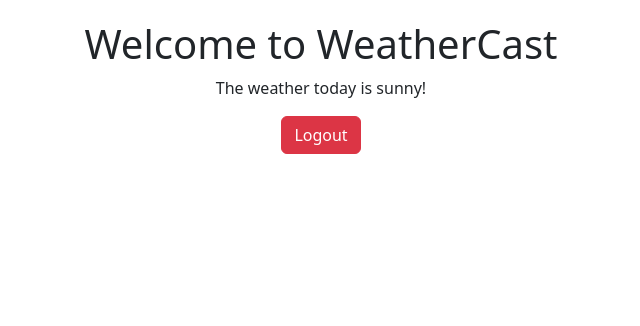
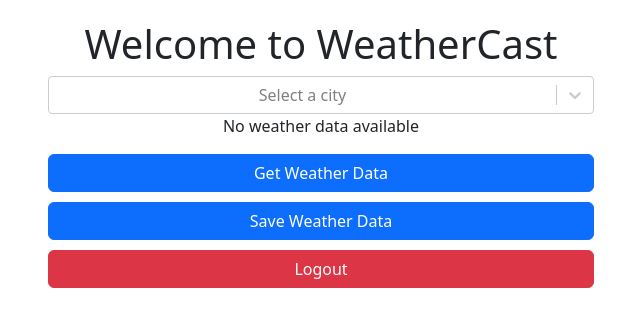
Before and after one commit to mohanadoweidat/slutprojekt, a React (Create React App) app: page /main in a window 1280 px wide. Shown: the top 326 px of the page, without its empty margins (319-959 px from the left). Built offline with nearby package versions, Linux system fonts and the light colour scheme; no server answers; sample sign-in values are in the browser's storage.

Commit message:
getWeatcher from API

```diff
--- a/package.json
+++ b/package.json
@@ -12,8 +12,11 @@
     "react": "^18.2.0",
     "react-bootstrap": "^2.7.4",
     "react-dom": "^18.2.0",
+    "react-icons": "^4.8.0",
     "react-router-dom": "^6.11.2",
     "react-scripts": "5.0.1",
+    "react-select": "^5.7.3",
+    "weather-icons": "^1.3.2",
     "web-vitals": "^2.1.4"
   },
   "scripts": {
--- a/src/App.css
+++ b/src/App.css
@@ -14,6 +14,85 @@ h1 {
   margin-bottom: 20px;
 }
 
+.button-container {
+  margin-top: 10px;
+  display: flex;
+  flex-direction: column;
+  gap: 10px;
+}
+
 .space{
   margin: 5px;
 }
+
+
+
+/* History css */
+.city-history {
+  margin-bottom: 20px;
+}
+
+.city-history h3 {
+  margin-bottom: 10px;
+}
+
+.city-history p {
+  cursor: pointer;
+  margin-bottom: 5px;
+}
+
+.city-history p:hover {
+  text-decoration: underline;
+  color: blue;
+}
+
+
+/*Saved data**/
+.saved-places {
+  margin-top: 20px;
+}
+
+.saved-weather-info {
+  display: flex;
+  align-items: center;
+  margin-bottom: 20px;
+  border: 1px solid #ccc;
+  padding: 10px;
+  border-radius: 4px;
+}
+
+.saved-weather-icon {
+  margin-right: 20px;
+}
+
+.savedweather-details {
+  flex-grow: 1;
+}
+
+.city-name {
+  font-size: 18px;
+  font-weight: bold;
+  margin-bottom: 5px;
+}
+
+.savedweather-data {
+  display: flex;
+  justify-content: space-between;
+  margin-bottom: 5px;
+}
+
+.temperature,
+.humidity,
+.wind-speed {
+  margin: 0;
+}
+
+.savedweather-description {
+  margin: 0;
+  color: #777;
+}
+
+.saved-date {
+  margin-top: 10px;
+  color: #777;
+}
--- a/src/MainPage.js
+++ b/src/MainPage.js
@@ -1,19 +1,150 @@
-import React from 'react';
+import React, { useState } from 'react';
 import firebase from './firebase';
+import { firestore } from './firebase';
+import Select from 'react-select';
 import { Button, Container, Row, Col } from 'react-bootstrap';
+import { WiDaySunny, WiCloud, WiRain, WiSnow, WiThunderstorm, WiNightClear, WiNightCloudy, WiNightCloudyHigh, WiNightRain, WiNightThunderstorm, WiNightSnow } from 'react-icons/wi';
+
+const weatherOptions = [
+  { value: 'London', label: 'London' },
+  { value: 'New York', label: 'New York' },
+  { value: 'Paris', label: 'Paris' },
+  { value: 'Stockholm', label: 'Stockholm' },
+  { value: 'Gothenburg', label: 'Gothenburg' },
+  { value: 'Malmö', label: 'Malmö' },
+  { value: 'Linköping', label: 'Linköping' },
+  { value: 'Västerås', label: 'Västerås' },
+  { value: 'Örebro', label: 'Örebro' },
+  { value: 'Helsingborg', label: 'Helsingborg' },
+  { value: 'Jönköping', label: 'Jönköping' },
+  { value: 'Norrköping', label: 'Norrköping' },
+];
 
 const MainPage = () => {
+  const [selectedCity, setSelectedCity] = useState(null);
+  const [weatherData, setWeatherData] = useState(null);
+
+
   const handleLogout = () => {
     firebase.auth().signOut();
   };
 
+
+  //Weather
+  const handleCityChange = (selectedOption) => {
+    setSelectedCity(selectedOption);
+  };
+  const fetchWeatherData = async (selectedCity) => {
+    const city = selectedCity?.value || selectedCity;
+
+    if (!city) {
+      setWeatherData(null);
+      return;
+    }
+
+    try {
+      const response = await fetch(
+        `https://api.openweathermap.org/data/2.5/weather?q=${city}&appid=${process.env.REACT_APP_APIKEY}`
+      );
+      if (response.ok) {
+        const data = await response.json();
+        setWeatherData(data);
+      } else {
+        console.log('Error:', response.status);
+      }
+    } catch (error) {
+      console.log('Error fetching weather data:', error);
+    }
+  };
+  const weatherIcon = (weatherCode) => {
+    if (weatherData && weatherData.weather) {
+      const code = weatherCode.substring(0, 2);
+
+      switch (code) {
+        case '01':
+          return <WiDaySunny size={60} color="#fdd835" />;
+        case '02':
+          return <WiCloud size={60} color="#78909c" />;
+        case '03':
+        case '04':
+          return <WiCloud size={60} color="#bdbdbd" />;
+        case '09':
+        case '10':
+          return <WiRain size={60} color="#1565c0" />;
+        case '11':
+          return <WiThunderstorm size={60} color="#212121" />;
+        case '13':
+          return <WiSnow size={60} color="#90a4ae" />;
+        case '01n':
+          return <WiNightClear size={60} color="#fdd835" />;
+        case '02n':
+          return <WiNightCloudy size={60} color="#78909c" />;
+        case '03n':
+        case '04n':
+          return <WiNightCloudyHigh size={60} color="#bdbdbd" />;
+        case '09n':
+        case '10n':
+          return <WiNightRain size={60} color="#1565c0" />;
+        case '11n':
+          return <WiNightThunderstorm size={60} color="#212121" />;
+        case '13n':
+          return <WiNightSnow size={60} color="#90a4ae" />;
+        default:
+          return null;
+      }
+    } else {
+      return null;
+    }
+  };
+
+
   return (
     <Container>
       <Row className="justify-content-center">
-        <Col xs={12} md={8} lg={6}>
+         <Col xs={12} md={8} lg={6}>
           <h1>Welcome to WeatherCast</h1>
-          <p>The weather today is sunny!</p>
-          <Button variant="danger" onClick={handleLogout}>Logout</Button>
+
+          <Select
+            options={weatherOptions}
+            value={selectedCity}
+            onChange={handleCityChange}
+            placeholder="Select a city"
+          />
+
+          {selectedCity && (
+            <div>
+              <h2>{selectedCity.label}</h2>
+            </div>
+          )}
+
+          {weatherData && weatherData.weather ? (
+            <div className="weather-info">
+              <div className="weather-icon">{weatherIcon(weatherData.weather[0].icon)}</div>
+              <div className="weather-details">
+                <p>Temperature: {Math.round(weatherData.main.temp - 273.15)}°C</p>
+                <p>Weather: {weatherData.weather[0].description}</p>
+                <p>Humidity: {weatherData.main.humidity}%</p>
+                <p>Wind Speed: {weatherData.wind.speed} m/s</p>
+              </div>
+            </div>
+          ) : (
+            <p>No weather data available</p>
+          )}
+
+          <div className="button-container">
+            <Button variant="primary" onClick={() => fetchWeatherData(selectedCity)}>
+              Get Weather Data
+            </Button>
+
+            <Button variant="primary">
+            Save Weather Data
+            </Button>
+
+            <Button variant="danger" onClick={handleLogout}>
+              Logout
+            </Button>
+
+          </div>
         </Col>
       </Row>
     </Container>
--- a/src/firebase.js
+++ b/src/firebase.js
@@ -2,6 +2,7 @@
 // Import the functions you need from the SDKs you need
 import firebase from 'firebase/compat/app';
 import 'firebase/compat/auth';
+import 'firebase/compat/firestore';
 // TODO: Add SDKs for Firebase products that you want to use
 // https://firebase.google.com/docs/web/setup#available-libraries
 
@@ -19,4 +20,7 @@ const firebaseConfig = {
 firebase.initializeApp(firebaseConfig);
 
 
+// Export the necessary Firebase modules
+export const auth = firebase.auth();
+export const firestore = firebase.firestore();
 export default firebase;
```
Also changed, not shown: 2 other files (tests, documents, lock files or other folders).
